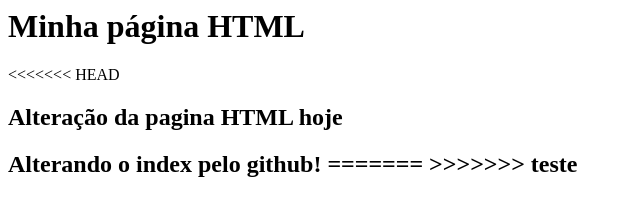
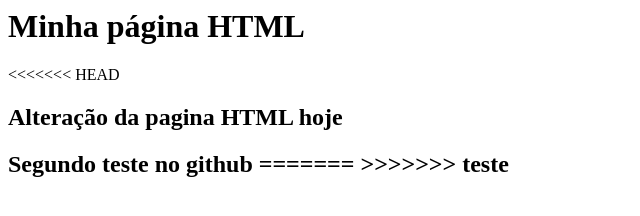
Before and after one commit to paulinhoteixeira/gama-no-github, a plain HTML site: page index.html in a window 1280 px wide. Shown: the whole page, without its empty margins (0-640 px from the left). Drawn offline with Linux system fonts and the light colour scheme.

Commit message:
Segundo teste de pull

```diff
--- a/index.html
+++ b/index.html
@@ -3,7 +3,7 @@
         <h1>Minha página HTML</h1>
 <<<<<<< HEAD
         <h2>Alteração da pagina HTML hoje</h2>
-    <h2>Alterando o index pelo github! </2>
+    <h2>Segundo teste no github</2>
 
 =======
 
```
